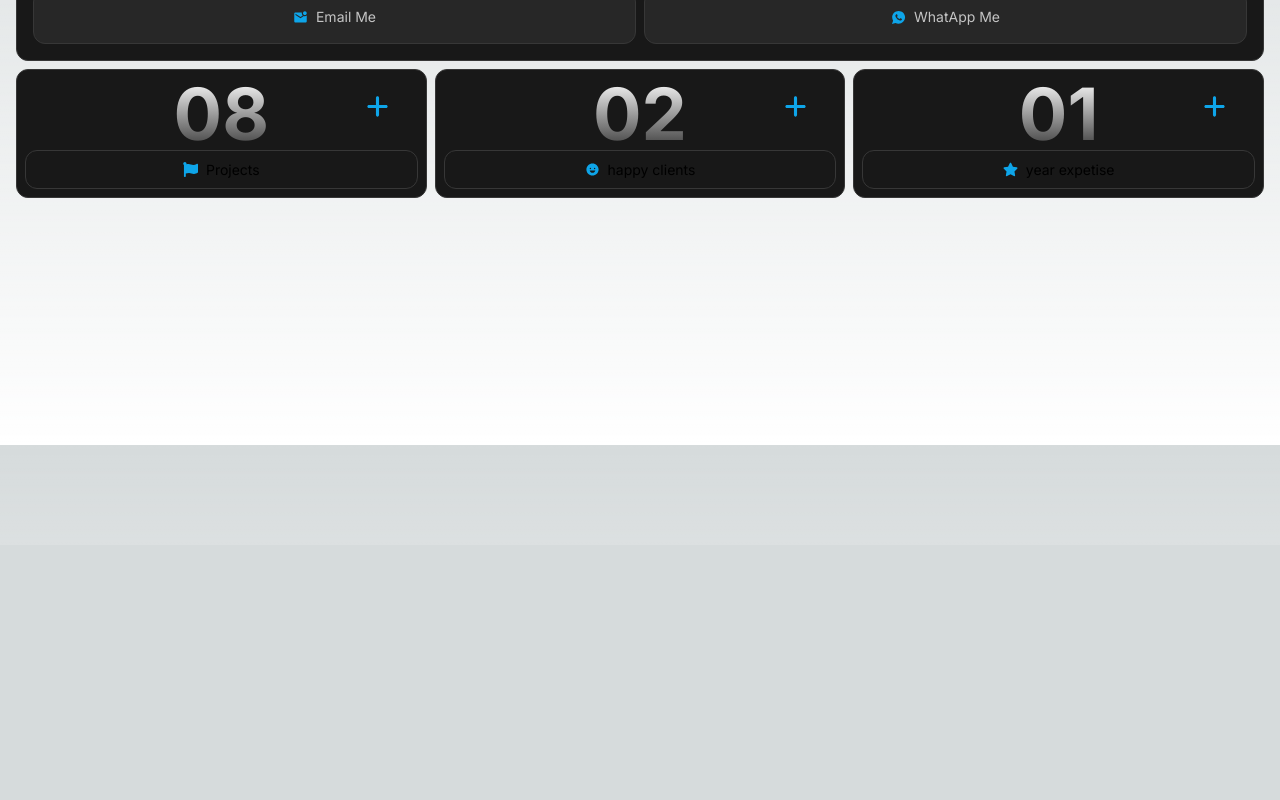
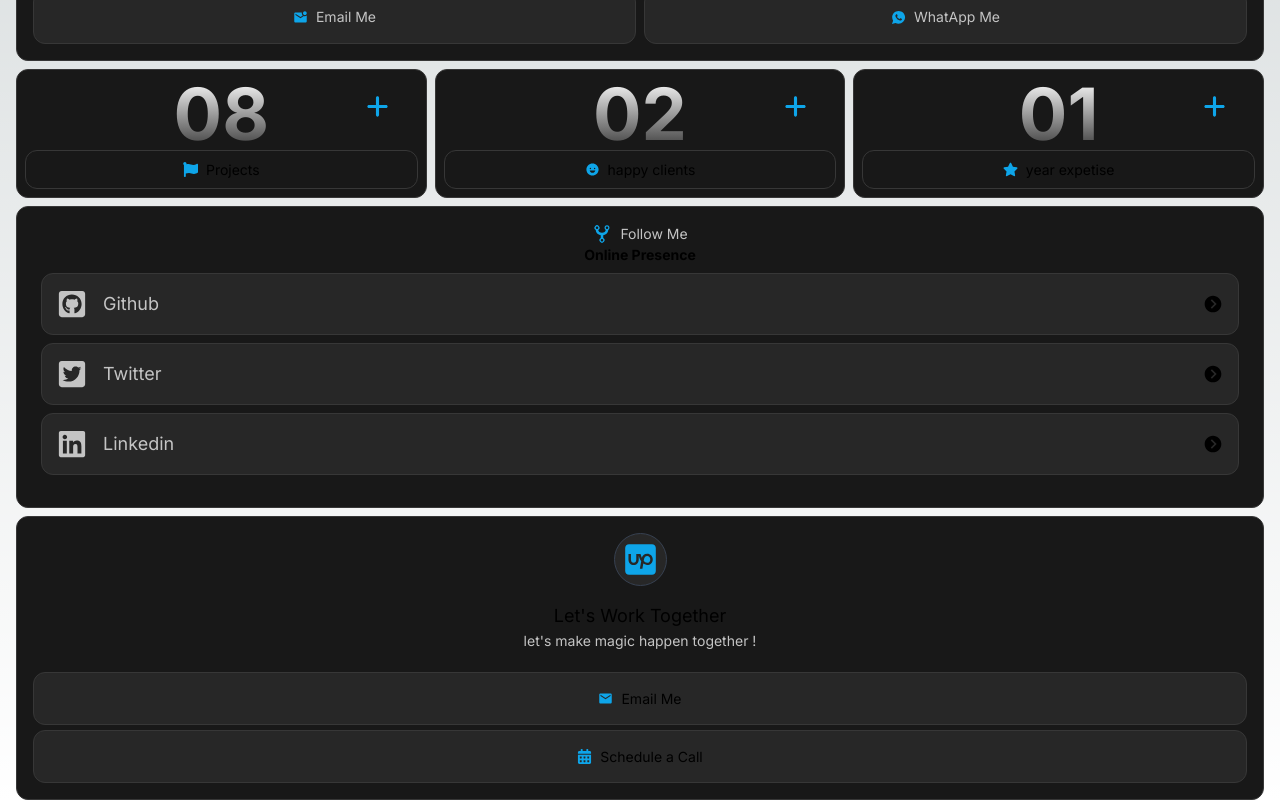
Before and after one commit to Bouacha23/devProfile, a Next.js app: page / in a window 1280 px wide. Shown: the part 255-1055 px from the top of the page. Before the commit the page ends 800 px from the top, so only its background shows below. Built offline with nearby package versions, Linux system fonts and the light colour scheme.

Commit message:
profile : media element

```diff
--- a/app/globals.css
+++ b/app/globals.css
@@ -89,7 +89,7 @@ body {
   }
 
   .container {
-    @apply  m-auto h-full  md:w-full  w-[80%]
+    @apply  m-auto h-full  md:w-full  w-[65%]
   }
 
 
@@ -114,6 +114,12 @@ body {
 .back {
   @apply bg-primary round p
 }
+.backl {
+  @apply bg-primary round p-4
+}
+.backs {
+  @apply bg-secend round p-[15px]
+}
 .fl {
   @apply flex items-center justify-center gap-2
 }
--- a/app/ui/main/profile.jsx
+++ b/app/ui/main/profile.jsx
@@ -16,7 +16,7 @@ function Profile () {
     <div className='grid grid-cols-4 p-4 bg-primary round h-fit gap-x-2 gap-y-4 '>
        <Image  className='bg-white round col-span-2 sm:col-span-1 w-[120px] h-[120px] cover  '  src= "/prof.png" width={50} height={50 } alt='prifleimg' />
 
-       <div className="textone col-span-2 grid gap-2 p  ">
+       <div className="textone col-span-2 grid gap-2 p tranform -translate-x-[60px] sm:translate-x-0">
           <div className="bg-secend  w-fit px-4 py-[4px] rounded-full flex gap-4   items-center ">
             <div  className=' relative flex items-center '>
             <p className='w-[10px] h-[10px] bg-green-400 rounded-full absolute'></p>
--- /dev/null
+++ b/app/ui/main/promedia.jsx
@@ -0,0 +1,50 @@
+
+import { useRouter } from "next/navigation";
+import { BiSolidChevronLeftCircle } from "react-icons/bi";
+import { IoGitNetwork } from "react-icons/io5";
+import { FaGithubSquare ,FaTwitterSquare ,FaLinkedin } from "react-icons/fa";
+
+
+const media = [{
+      name : "Github " , link :"https://mail.google.com/mail?compose=new",icon : <FaGithubSquare className="text-write" size={30} />
+},{
+     name : "Twitter " , link : "https://cal.com/", icon : < FaTwitterSquare className="text-write" size={30} />
+},
+   { name : "Linkedin  " ,  link : "#" , icon : <FaLinkedin className="text-write" size={30} /> }
+]
+
+function Promedia() {
+
+const router = useRouter()
+const handleRedirect = (link) => {
+    window.open(link, '_blank', 'noopener,noreferrer');
+    router.push('/');
+  };
+
+
+  return (
+    <div className="backl ">
+        <div className="text flex flex-col items-center  ">
+            <h3 className=" fl ">
+                <IoGitNetwork className="text-third" size={20} />
+                <p className=" capitalize text-write "> follow me  </p>
+            </h3>
+            <p className=" capitalize font-bold ">Online presence </p>
+        </div>
+        <ul className="p">
+            {
+            media.map((item , index ) => (
+                <li className="backs  flex  justify-between items-center mb-2 cursor-pointer " onClick={()=> handleRedirect} key={index}>
+                    <div className="flex  gap-4  items-center text-lg text-write ">
+                        { item.icon}
+                        {item.name}
+                    </div>
+                    <BiSolidChevronLeftCircle className="  trnasform rotate-180" size={20} />
+                </li>
+            ))}
+        </ul>
+    </div>
+  )
+}
+
+export default Promedia
--- /dev/null
+++ b/app/ui/main/prowork.jsx
@@ -0,0 +1,47 @@
+import { FaSquareUpwork } from "react-icons/fa6";
+import { FaCalendarAlt } from "react-icons/fa";
+import { MdEmail } from "react-icons/md";
+import Link from "next/link";
+import { useRouter } from "next/navigation";
+
+const works = [{
+    name : "Email Me" , link :"https://mail.google.com/mail?compose=new",icon : <MdEmail  className="text-third" size={15} />
+},{
+    name : "Schedule a Call"  , link : "https://cal.com/", icon : < FaCalendarAlt className="text-third" size={15} />
+}]
+
+
+
+
+function Prowork() {
+
+const router = useRouter()
+const handleRedirect = (link) => {
+    window.open(link, '_blank', 'noopener,noreferrer');
+    router.push('/');
+  };
+
+  return (
+    <div className="backl p flex flex-col items-center gap-4 ">
+      <div className=" bg-secend  rounded-full w-fit p-2 border border-[1px] border-gray-700 ">
+        <FaSquareUpwork className=" text-third"  size={35}/>
+      </div>
+      <div className="text text-center">
+        <h3 className="text-lg  capitalize ">let's work together</h3>
+        <p className="text-write  lowercase ">let's make magic happen together !</p>
+      </div>
+      <div className="btn w-full ">
+        {
+            works.map((item ,index)=> (
+                <button onClick={()=> handleRedirect(item.link)} className=" mt-[5px] w-full flex items-center justify-center  gap-2  backs   " key={index } >
+                    {item.icon}
+                    {item.name}
+                </button>
+            ))
+        }
+      </div>
+    </div>
+  )
+}
+
+export default Prowork
--- a/app/ui/main/skeletons.jsx
+++ b/app/ui/main/skeletons.jsx
@@ -2,6 +2,8 @@
 import Profile from "./profile"
 import Detailprof from "./prodetail"
 import {Phonefooter , Phonenavbar} from "../phone"
+import Promedia from "./promedia"
+import Prowork from "./prowork"
 function Skelton() {
   return (
     <section className=" pt min-h-[700px]  ">
@@ -9,8 +11,9 @@ function Skelton() {
           <Phonenavbar />
           <Profile/>
           <Detailprof/>
+          <Promedia />
+          <Prowork />
           <Phonefooter />
-
         </div>
     </section >
   )
--- a/app/ui/phone.jsx
+++ b/app/ui/phone.jsx
@@ -23,11 +23,11 @@ function Phonenavbar() {
   const root = usePathname()
   console.log(root)
   return (
-    <section className=" sm:hidden w-full flex justify-center ">
+    <section className="w-[60%] m-auto sm:hidden  flex justify-center ">
           <ul className="holder bg-primary flex justfiy-center py-2  rounded-xl px-2 gap-2">
         { links.map((item ,index) => (
           <Link href={item.href} key={index}>
-            <li  className={root == item.href ?  " p-[10px] px-8 text-white rounded-lg bg-third hover:text-black flex gap-2 items-center" :" flex gap-2 bg-secend items-center p-[10px] px-8 text-white rounded-lg hover:bg-third hover:text-black"} >
+            <li  className={root == item.href ?  " p-[10px] px-4 text-white rounded-lg bg-third hover:text-black flex gap-2 items-center" :" flex gap-2 bg-secend items-center p-[10px] px-8 text-white rounded-lg hover:bg-third hover:text-black"} >
               {item.icon}
               {item.name}
             </li>
@@ -46,7 +46,7 @@ function Phonenavbar() {
     const year = new Date().getFullYear();
 
     return (
-      <section className="  sm:hidden w-full flex  flex-col items-center ">
+      <section className="  sm:hidden  flex  flex-col items-center ">
         <ul className="holder flex flex-row justify-center gap-8">
           { links.map((item ,index) => (
             <Link href={item.href} key={index}>
--- a/tailwind.config.js
+++ b/tailwind.config.js
@@ -7,6 +7,7 @@ module.exports = {
   ],
   theme: {
     extend: {
+
       colors :{
         "primary" :'#181818',
         "secend" : "#272727 ",
```
